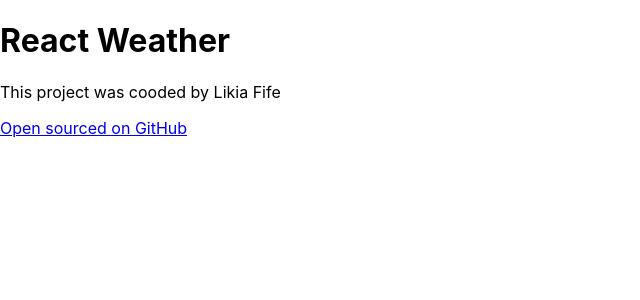
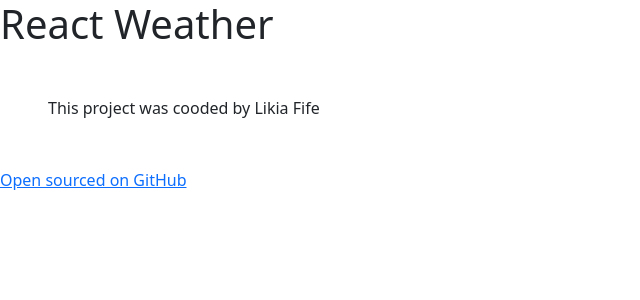
Before and after one commit to KiaFIfe/weather-react-app, a React (Create React App) app: page / in a window 1280 px wide. Shown: the top 300 px of the page, without its empty margins (0-640 px from the left). Built offline with nearby package versions, Linux system fonts and the light colour scheme.

Commit message:
Added bootstrap

```diff
--- a/package.json
+++ b/package.json
@@ -6,7 +6,10 @@
     "@testing-library/jest-dom": "^5.16.5",
     "@testing-library/react": "^13.4.0",
     "@testing-library/user-event": "^13.5.0",
+    "boostrap": "^2.0.0",
+    "bootstrap": "^5.2.3",
     "react": "^18.2.0",
+    "react-bootstrap": "^2.7.4",
     "react-dom": "^18.2.0",
     "react-scripts": "5.0.1",
     "web-vitals": "^2.1.4"
--- a/src/App.js
+++ b/src/App.js
@@ -1,17 +1,22 @@
 import "./App.css";
+
 
 export default function App() {
   return (
-    <div>
-      <h1>React Weather</h1>
+    <div className="App">
+      <div className="Container">
+        <h1>React Weather</h1>
 
-
-      <footer>
-        <p>This project was cooded by Likia Fife</p>
-        <a href="https://github.com/KiaFIfe/React-weather-app" target="_blank">
-          Open sourced on GitHub
-        </a>
-      </footer>
+        <footer>
+          <p className="m-5">This project was cooded by Likia Fife</p>
+          <a
+            href="https://github.com/KiaFIfe/React-weather-app"
+            target="_blank"
+          >
+            Open sourced on GitHub
+          </a>
+        </footer>
+      </div>
     </div>
   );
 }
```
Also changed, not shown: src/index.js (+7 -10 lines), 1 other file (tests, documents, lock files or other folders).
